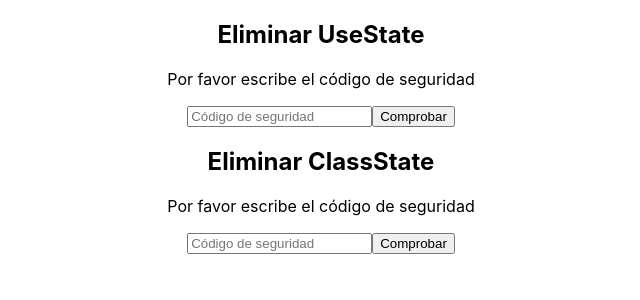
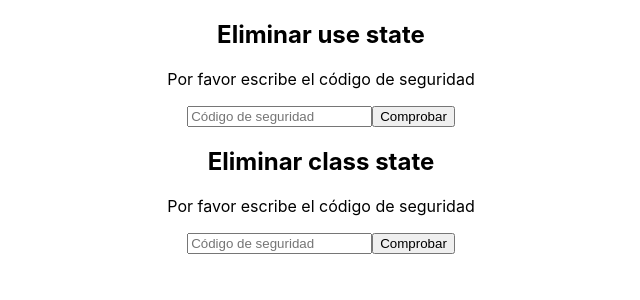
Before and after one commit to luzcry/security-code, a React (Create React App) app: page / in a window 1280 px wide. Shown: the top 300 px of the page, without its empty margins (319-959 px from the left). Built offline with nearby package versions, Linux system fonts and the light colour scheme.

Commit message:
usestate basic prop and state

```diff
--- a/src/App.js
+++ b/src/App.js
@@ -7,8 +7,8 @@ import './App.css';
 function App() {
   return (
     <div className="App">
-      <UseState/>
-      <ClassState />
+      <UseState name="use state"/>
+      <ClassState name="class state"/>
     </div>
   );
 }
--- a/src/ClassState.js
+++ b/src/ClassState.js
@@ -1,10 +1,13 @@
 import React from 'react';
+
+//trabajar con props en  componentes creados como clases
 
 class ClassState extends React.Component {
     render() {
+
         return (
             <div>
-                <h2>Eliminar ClassState</h2>
+                <h2>Eliminar {this.props.name}</h2>
                 <p>Por favor escribe el código de seguridad</p>
                 <input placeholder='Código de seguridad' />
                 <button>Comprobar</button>
--- a/src/UseState.js
+++ b/src/UseState.js
@@ -1,12 +1,18 @@
 import React from 'react';
 
-function UseState() {
+function UseState({ name }) {
+    const [error, setError] = React.useState(false);
+
     return (
         <div>
-            <h2>Eliminar UseState</h2>
+            <h2>Eliminar {name}</h2>
             <p>Por favor escribe el código de seguridad</p>
+
+            {error && (
+                 <p>El código de seguridad es incorrecto</p>
+            )}
             <input placeholder='Código de seguridad' />
-            <button>Comprobar</button>
+            <button onClick={() => setError(!error)}>Comprobar</button>
         </div>
     )
 }
```
